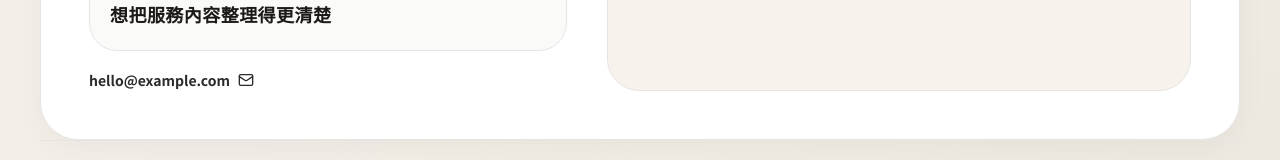
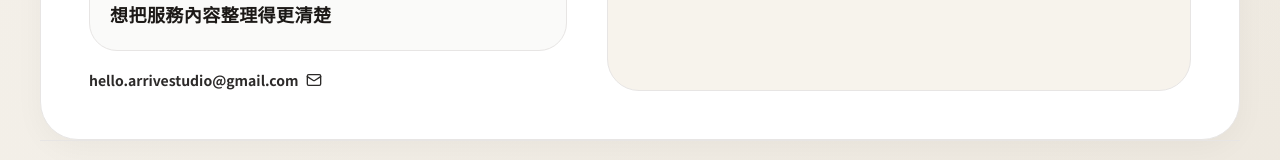
Before and after one commit to differ505-prog/ai-web-studio-landing, a Next.js app: page / in a window 1280 px wide. Shown: the part 8813-8973 px from the top of the page. Built offline with nearby package versions, Linux system fonts and the light colour scheme.

Commit message:
Connect contact email form

```diff
--- a/app/page.tsx
+++ b/app/page.tsx
@@ -15,6 +15,7 @@ const structuredData = {
   description:
     "提供品牌網站、風格 Landing Page、企業官網與兼具美感與轉換的數位體驗規劃。",
   areaServed: "Taiwan",
+  email: "hello.arrivestudio@gmail.com",
   serviceType: ["品牌官網", "Landing Page", "形象網站", "數位體驗設計"],
   url: "https://arrive-studio.vercel.app/",
 };
--- a/components/contact-section.tsx
+++ b/components/contact-section.tsx
@@ -29,21 +29,28 @@ export function ContactSection() {
               </p>
             </div>
             <a
-              href="mailto:hello@example.com"
+              href="mailto:hello.arrivestudio@gmail.com"
               className="inline-flex items-center gap-2 text-sm font-semibold text-[#8B5E3C] transition hover:text-stone-800"
             >
-              hello@example.com
+              hello.arrivestudio@gmail.com
               <Mail className="h-4 w-4" />
             </a>
           </div>
         </div>
 
         <form
-          action="https://formspree.io/f/YOUR_FORM_ID"
+          action="https://formsubmit.co/hello.arrivestudio@gmail.com"
           method="POST"
           className="rounded-[32px] border border-stone-200 bg-[#f7f3ec] p-6"
           aria-label="聯絡表單"
         >
+          <input type="hidden" name="_subject" value="Arrive Studio 官網新詢問" />
+          <input type="hidden" name="_captcha" value="false" />
+          <input
+            type="hidden"
+            name="_next"
+            value="https://arrive-studio.vercel.app/?contact=success#contact"
+          />
           <div className="grid gap-5">
             <label className="block">
               <span className="mb-2 block text-sm font-medium text-stone-700">姓名</span>
@@ -53,6 +60,8 @@ export function ContactSection() {
                   type="text"
                   name="name"
                   placeholder="請輸入你的姓名"
+                  required
+                  autoComplete="name"
                   className="w-full bg-transparent text-stone-800 placeholder:text-stone-400"
                 />
               </div>
@@ -66,6 +75,8 @@ export function ContactSection() {
                   type="email"
                   name="email"
                   placeholder="you@company.com"
+                  required
+                  autoComplete="email"
                   className="w-full bg-transparent text-stone-800 placeholder:text-stone-400"
                 />
               </div>
@@ -77,6 +88,7 @@ export function ContactSection() {
                 name="message"
                 rows={6}
                 placeholder="請簡述你的品牌類型、想呈現的風格，以及目前最想改善的頁面問題。"
+                required
                 className="w-full rounded-[20px] border border-stone-200 bg-white px-4 py-3 text-stone-800 placeholder:text-stone-400"
               />
             </label>
@@ -88,7 +100,6 @@ export function ContactSection() {
               送出需求
               <Send className="h-4 w-4" />
             </button>
-            {/* 正式上線前請將 YOUR_FORM_ID 替換成你的 Formspree 表單 ID。 */}
           </div>
         </form>
       </div>
```
